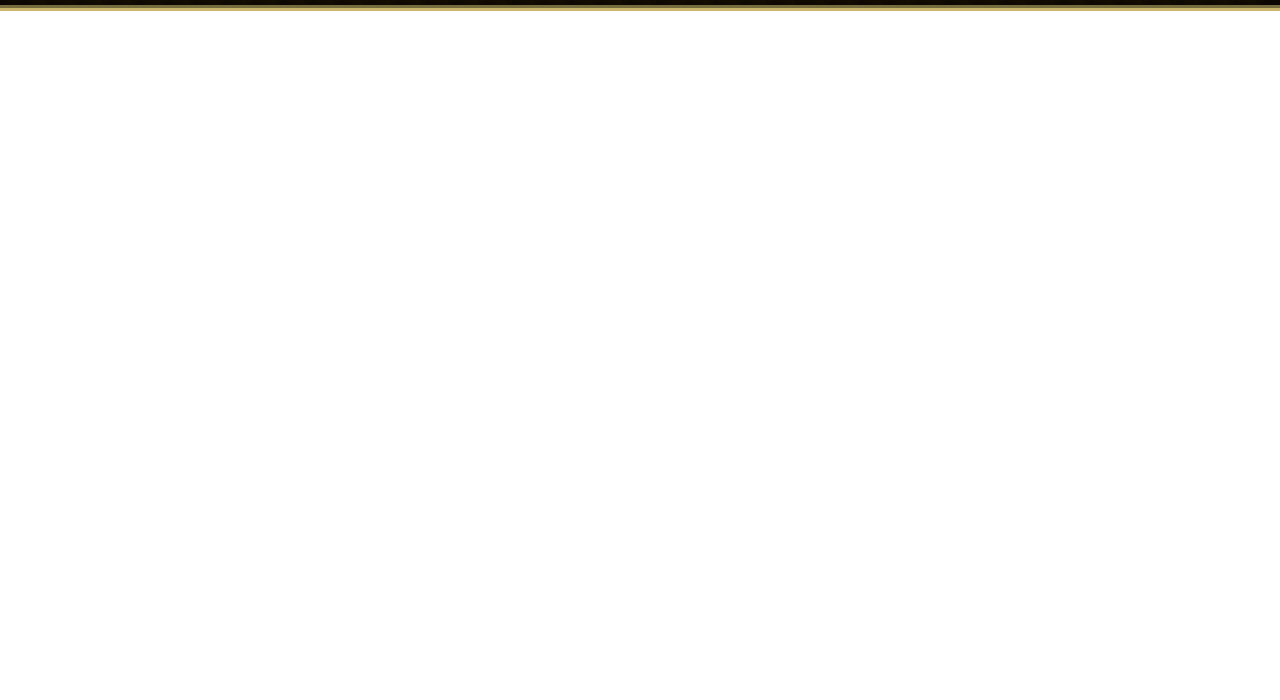
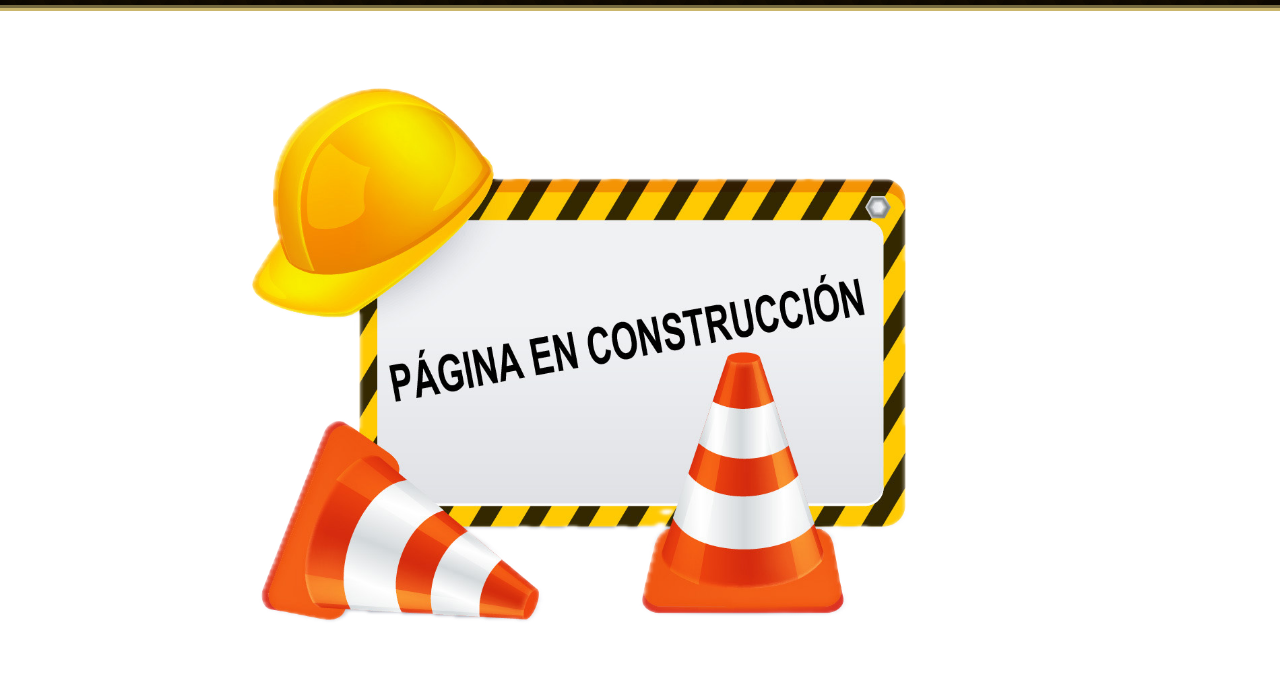
Before and after one commit to Pantherium/petrelliPan, a website: page src/pedidos.html in a window 1280 px wide. Shown: the part 100-800 px from the top of the page. Drawn offline with Linux system fonts and the light colour scheme; a web font is replaced by a local one.

Commit message:
Sitios en construcción

```diff
--- a/src/pedidos.html
+++ b/src/pedidos.html
@@ -20,7 +20,15 @@
         ></header>
         <!-- HEADER-HEADER-HEADER-HEADER-HEADER-HEADER-HEADER-HEADER-HEADER-HEADER-HEADER-HEADER -->
 
-        <section class="h-screen"></section>
+        <section
+            class="min-h-screen overflow-hidden flex flex-col justify-center items-center"
+        >
+            <img
+                src="./recursos/underConstruction.png"
+                alt=""
+                class="h-full pt-28 object-cover"
+            />
+        </section>
 
         <footer
             class="relative z-50 h-fit w-full font-cormorant text-lg"
```
Also changed, not shown: src/productos.html (+9 -1 lines), src/recursos/underConstruction.png (added), src/style.css.
